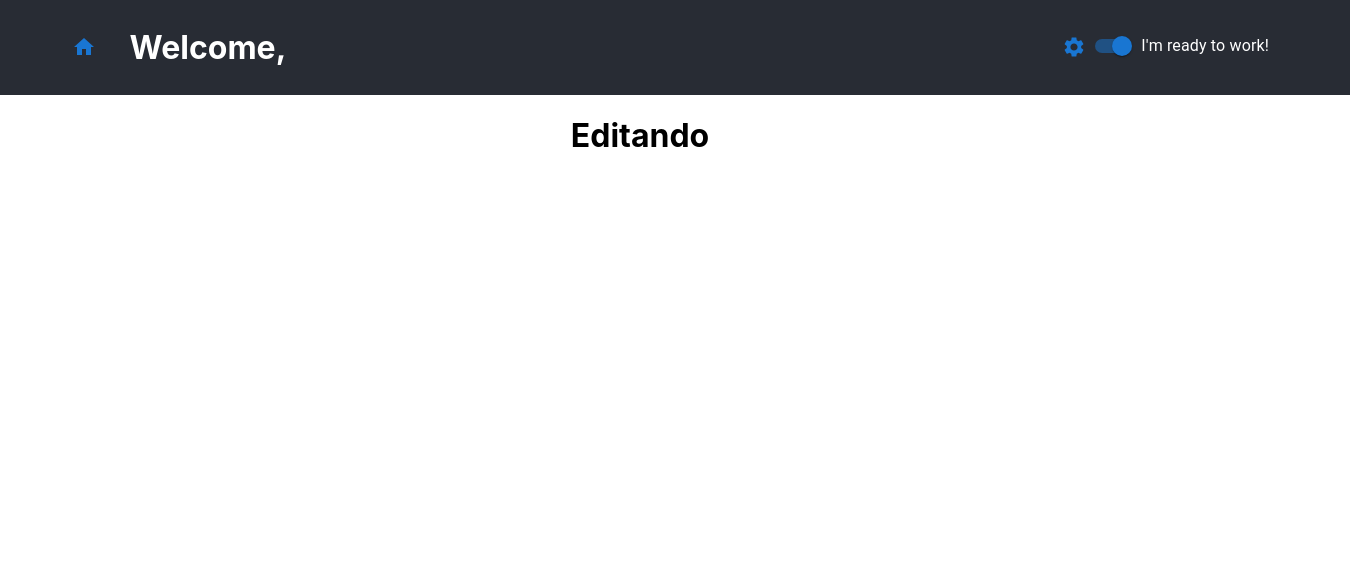
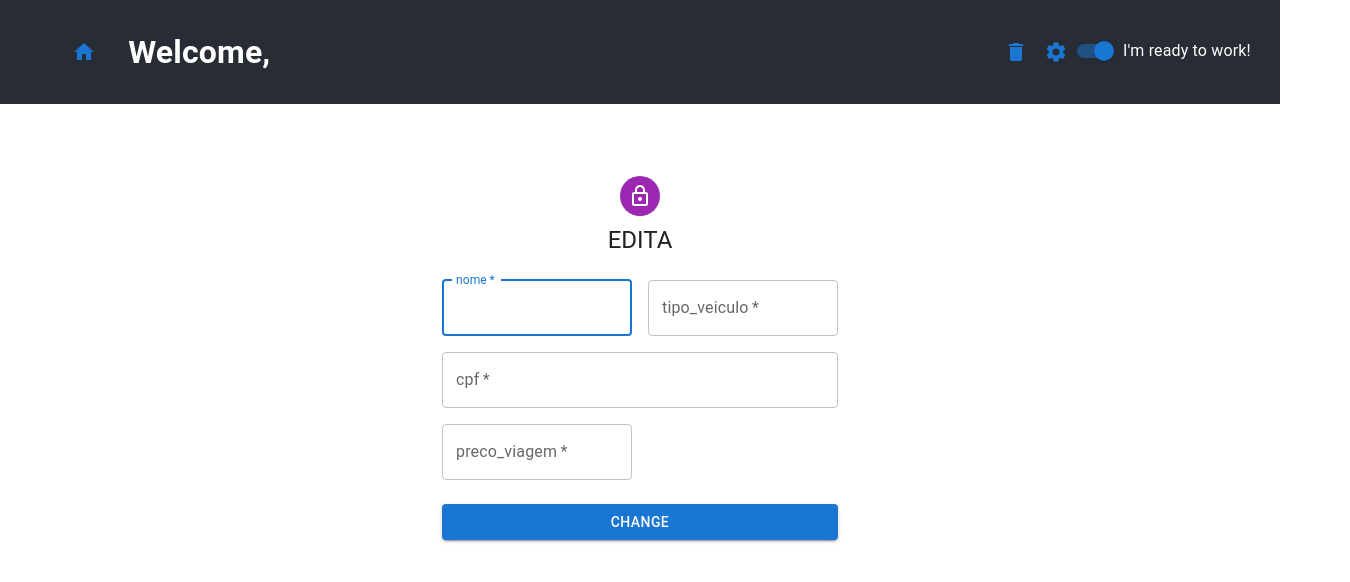
Before and after one commit to P-ASilva/API-entregadores-Frontend, a React (Create React App) app in the folder entregadores-api-front/: page /editar in a window 1280 px wide. Shown: the top 582 px of the page, 1350 px wide, since content can reach past the window. Built offline with nearby package versions, Linux system fonts and the light colour scheme; no server answers.

Commit message:
well, that´s it for today

```diff
--- /dev/null
+++ b/entregadores-api-front/src/components/DeleteButton.js
@@ -0,0 +1,59 @@
+import DeleteIcon from '@mui/icons-material/Delete'; // works?
+import IconButton from '@mui/material/IconButton';
+import { json, useNavigate } from "react-router-dom";
+import React, {useState,useEffect} from "react"
+
+function DeleteButton() {
+    const name = localStorage.getItem('nome');
+    const navigate = useNavigate()
+    const [data,setData] = useState([])
+
+    useEffect(()=> {
+        const fetchData = async ()  => {
+            await fetch('http://localhost:3000/entregador/' + name, {
+                method:'GET',
+                headers:{"Content-Type":'application/json'},
+            }).then(response => {
+                if (response.status === 200 || response.status === 201) {
+                    console.log(response.json())
+                    return response.json()
+                } else {alert(response.status)}
+            }).then(data => {
+                console.log(data.json())
+                setData(data)
+            setData(data)
+            }).catch(ex => {
+                alert('fetch error')
+            })
+        }
+        fetchData()
+    },[])
+
+    // const handleClick = click  => {
+
+    //     fetch('http://localhost:8080/entregador/', {
+    //         method:'DELETE',
+    //         headers:{"Content-Type":'application/json'},
+    //     }
+    //     ).then(response => {
+    //       alert('okay')
+    //         if (response.status === 200 || response.status === 201) {
+    //           navigate('/cadastro')
+    //         } else {
+    //             alert('oh shit 2')
+    //         }
+    //     }).catch(ex => {
+    //         alert('oh shit')
+    //     })
+
+    // }
+
+    return (
+        <div>
+            <IconButton aria-label="del" color="primary" /*onClick={handleClick}*/ className='DelButt'>
+                <DeleteIcon/>
+            </IconButton>
+        </div>
+    )
+}
+export default DeleteButton;
--- a/entregadores-api-front/src/components/Entregadores.js
+++ b/entregadores-api-front/src/components/Entregadores.js
@@ -8,7 +8,6 @@
 import Typography from '@mui/material/Typography';
 
 function Entregadores() {
-
     const [entregadores,setEntregadores] = useState([])
 
     useEffect(()=> {
--- a/entregadores-api-front/src/components/Header.js
+++ b/entregadores-api-front/src/components/Header.js
@@ -5,6 +5,8 @@
 import SettingsIcon from '@mui/icons-material/Settings';
 import HomeIcon from '@mui/icons-material/Home';
 import IconButton from '@mui/material/IconButton';
+import DeleteButton from "../components/DeleteButton";
+import React, {useState,useEffect} from "react"
 
 function Header() {
   var name = localStorage.getItem('nome')
@@ -47,6 +49,7 @@
         <h1>Welcome, {name}</h1>
       </div>
       <div className='SwitchMui'>
+        <DeleteButton></DeleteButton>
         <IconButton aria-label="settings" color="primary" onClick={handleClick} padding='0%'>
           <SettingsIcon />
         </IconButton>
--- a/entregadores-api-front/src/pages/Editar.js
+++ b/entregadores-api-front/src/pages/Editar.js
@@ -1,34 +1,153 @@
 import Header from "../components/Header";
 import React, {useState,useEffect} from "react"
-
+import Avatar from '@mui/material/Avatar';
+import Button from '@mui/material/Button';
+import CssBaseline from '@mui/material/CssBaseline';
+import TextField from '@mui/material/TextField';
+import Grid from '@mui/material/Grid';
+import Box from '@mui/material/Box';
+import LockOutlinedIcon from '@mui/icons-material/LockOutlined';
+import Typography from '@mui/material/Typography';
+import Container from '@mui/material/Container';
+import { createTheme, ThemeProvider } from '@mui/material/styles';
+import { useNavigate } from "react-router-dom";
+import { cpf } from 'cpf-cnpj-validator';
 
 function Editar() {
-  const nome = localStorage.getItem('nome');
+  const name = localStorage.getItem('nome');
   const [entregador,setEntregador] = useState([])
+  const theme = createTheme();
+  const navigate = useNavigate()
+
   useEffect(()=> {
     const fetchData = async ()  => {
-        await fetch('http://localhost:8080/entregador/nome/'+nome, {
+        await fetch('http://localhost:8080/entregador/' + name, {
             method:'GET',
             headers:{"Content-Type":'application/json'},
         }
         ).then(response => {
+
             if (response.status === 200 || response.status === 201) {
                 return response.json()
-            }else {return response.json()}
-        }).then(user => {
-          setEntregador(user)
-          alert(JSON.stringify(entregador))
-        }).catch(ex => {
+            }else {
+              alert(response)
+              return response.json()
+            }
+        }).then(entregador => {
+            setEntregador(entregador)
+            alert(JSON.stringify(entregador))
+        }
+        ).catch(ex => {
             alert(ex)
         })
-      }
+        }
     fetchData()
   },[])
+
+  // const handleClick = (event)  => {
+  //   event.preventDefault();
+  //   const formdata = new FormData(event.currentTarget)
+  //   const data = {
+  //     'nome': formdata.get('nome'),
+  //     'cpf': formdata.get('cpf'),
+  //     'tipo_veiculo': formdata.get('tipo_veiculo'),
+  //     'preco_viagem': formdata.get('preco_viagem')
+  //   };
+  //   fetch('http://localhost:8080/entregador/', {
+  //       method:'PUT',
+  //       headers:{"Content-Type":'application/json'},
+  //       body: JSON.stringify(data)}
+  //   ).then(response => {
+  //       if (response.status===200 || response.status===201) {
+  //           const c = (data.cpf)
+  //           if (cpf.isValid(c)) {
+  //             alert('Cadastro realizado com sucesso')
+  //             localStorage.setItem('nome',data.nome)
+  //             navigate('/test')
+  //           } else {alert('Cpf invalido')}
+  //       }
+  //   }).catch(ex => {
+  //       alert('Erro ao se cadastrar como entregador')
+  //   })
+  // }
 
   return (
     <div>
       <Header/>
-      <h1>Editando</h1>
+      <ThemeProvider theme={theme}>
+      <Container component="main" maxWidth="xs">
+        <CssBaseline />
+        <Box
+          sx={{
+            marginTop: 8,
+            display: 'flex',
+            flexDirection: 'column',
+            alignItems: 'center',
+          }}
+        >
+          <Avatar sx={{ m: 1, bgcolor: 'secondary.main' }}>
+            <LockOutlinedIcon />
+          </Avatar>
+          <Typography component="h1" variant="h5">
+            EDITA
+          </Typography>
+          <Box component="form" noValidate /*onSubmit={handleClick}*/ sx={{ mt: 3 }}>
+            <Grid container spacing={2}>
+              <Grid item xs={12} sm={6}>
+                <TextField
+                  autoComplete="given-name"
+                  name="nome"
+                  required
+                  fullWidth
+                  id="nome"
+                  label="nome"
+                  autoFocus
+                />
+              </Grid>
+              <Grid item xs={12} sm={6}>
+                <TextField
+                  required
+                  fullWidth
+                  name="tipo_veiculo"
+                  label="tipo_veiculo"
+                  type="tipo_veiculo"
+                  id="tipo_veiculo"
+                />
+              </Grid>
+              <Grid item xs={12}>
+                <TextField
+                  required
+                  fullWidth
+                  name="cpf"
+                  label="cpf"
+                  type="Cpf"
+                  id="cpf"
+                  autoComplete="Cpf"
+                />
+              </Grid>
+              <Grid item xs={12} sm={6}>
+                <TextField
+                  required
+                  fullWidth
+                  name="preco_viagem"
+                  label="preco_viagem"
+                  type="preco_viagem"
+                  id="preco_viagem"
+                />
+              </Grid>
+            </Grid>
+            <Button
+              type="submit"
+              fullWidth
+              variant="contained"
+              sx={{ mt: 3, mb: 2 }}
+            >
+              Change
+            </Button>
+          </Box>
+        </Box>
+      </Container>
+    </ThemeProvider>
     </div>
     );
   }
--- a/entregadores-api-front/src/pages/SignUp.js
+++ b/entregadores-api-front/src/pages/SignUp.js
@@ -40,7 +40,10 @@
     const data = {
       'nome': formdata.get('nome'),
       'cpf': formdata.get('cpf'),
-      'tipo_veiculo': formdata.get('tipo_veiculo')
+      'tipo_veiculo': formdata.get('tipo_veiculo'),
+      "preco_viagem": 50,
+      "status_ocupacao": "DISPONIVEL",
+      "status_utilizacao": "PENDENTE",
     };
     fetch('http://localhost:8080/entregador', {
         method:'POST',
```
Lines whose indentation alone changed are shown as unchanged.
